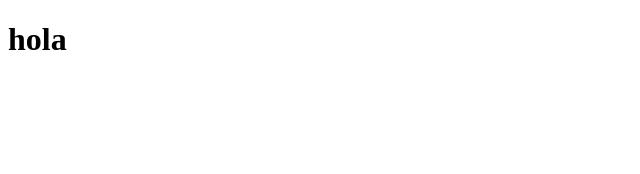
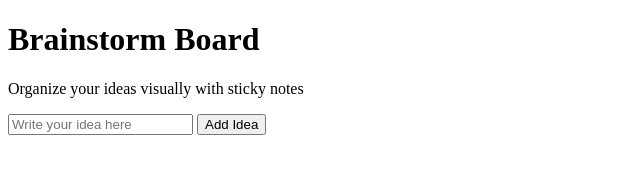
Before and after one commit to DIEGO-GARC/BrainstormBoard-frontend, a plain HTML site: page index.html in a window 1280 px wide. Shown: the whole page, without its empty margins (0-640 px from the left). Drawn offline with Linux system fonts and the light colour scheme.

Commit message:
index.html updated, basic structure

```diff
--- a/index.html
+++ b/index.html
@@ -2,10 +2,29 @@
 <html lang="en">
 <head>
     <meta charset="UTF-8">
+    <meta name="author" value="dpgalvez@unah.hn">
+    <meta name="date" value="14/06/25">
+    <meta name="version" value="0.0.1">
     <meta name="viewport" content="width=device-width, initial-scale=1.0">
-    <title>Document</title>
+    <title>Brainstorm Board</title>
+    <link rel="stylesheet" href="css/styles.css">
 </head>
 <body>
-    <h1>hola</h1>
+    <header>
+        <h1>Brainstorm Board</h1>
+        <p>Organize your ideas visually with sticky notes</p>
+    </header>
+
+    <section>
+        <input type="text" id="idea-input" placeholder="Write your idea here">
+        <button id="add-idea-btn">Add Idea</button>
+    </section>
+
+    <section id="board">
+
+    </section>
+
+    <script src="js/app.js"></script>
+
 </body>
 </html>
```
Also changed, not shown: css/styles.css (added), js/app.js (added).
